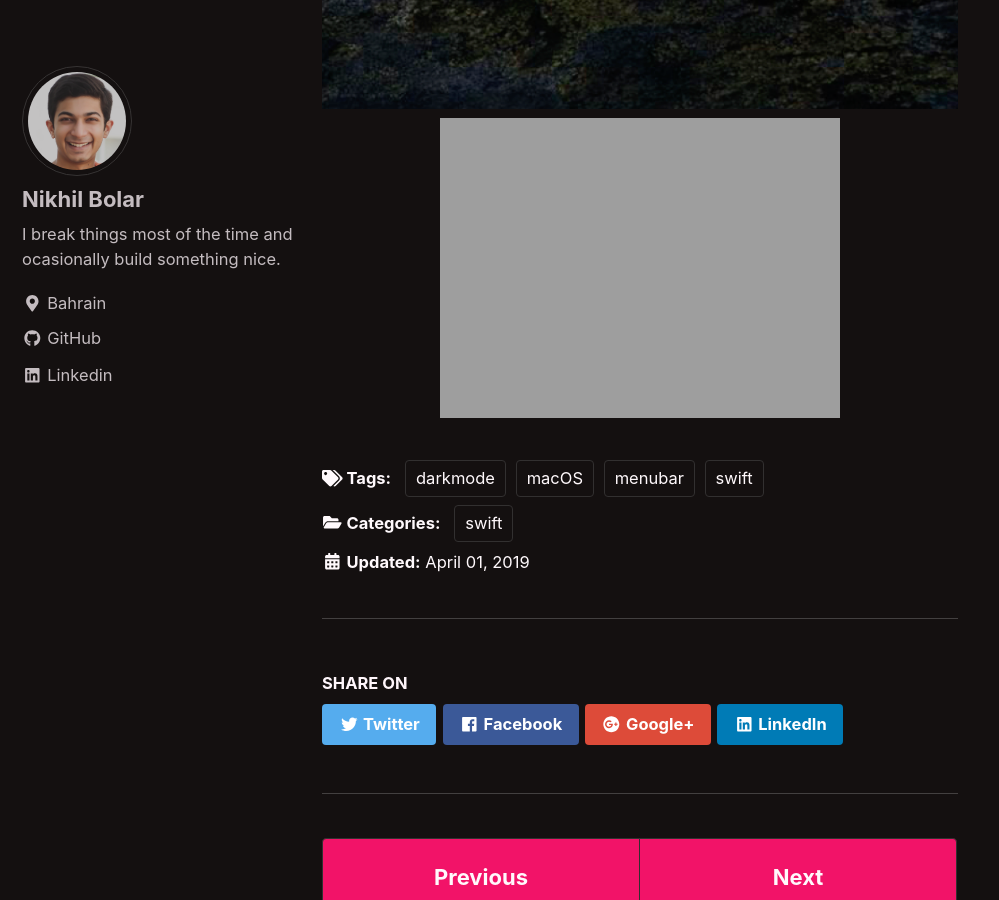
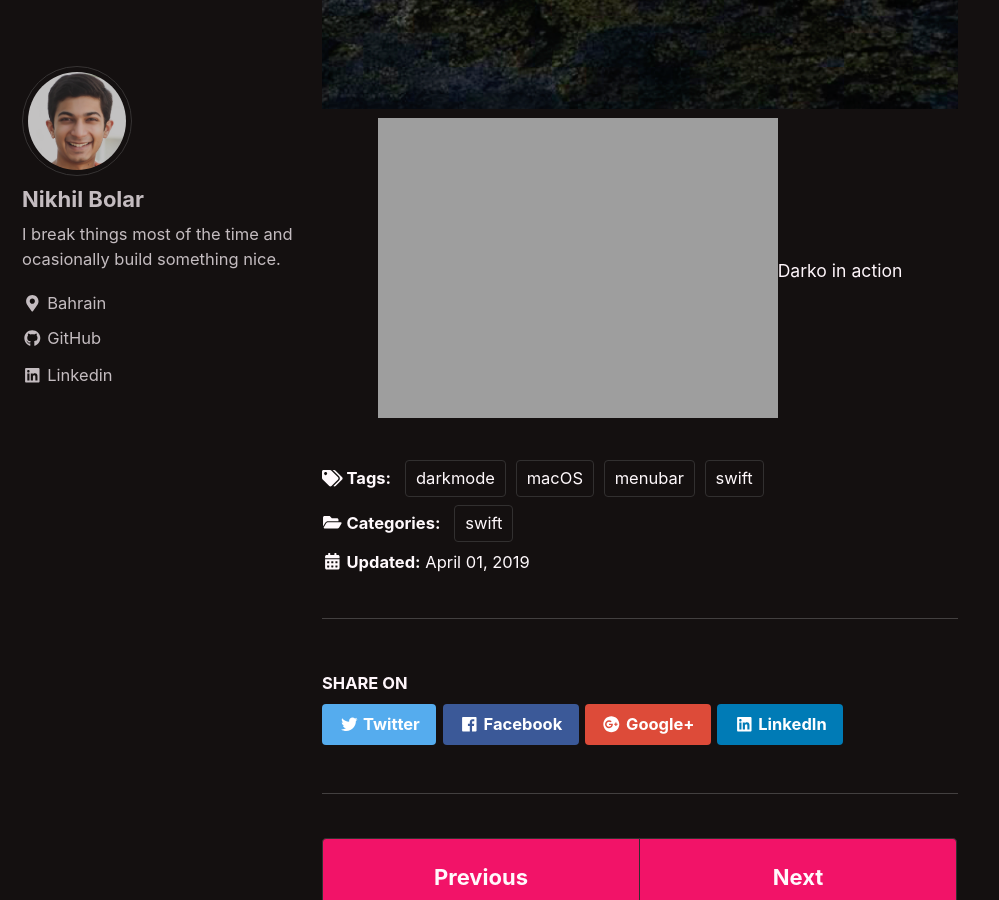
Before and after one commit to nbolar/nbolar.github.io, a Jekyll site: the page built from _posts/2019-04-01-darko.md, in a window 1280 px wide and 900 px high, scrolled down 1031 px. Shown: the whole window, without its empty margins (0-999 px from the left). Built offline with Jekyll 4.4.1, drawn with Linux system fonts in a browser that asks for light colours; cached includes are drawn as plain includes.

Commit message:
Update 2019-04-01-darko.md

```diff
--- a/_posts/2019-04-01-darko.md
+++ b/_posts/2019-04-01-darko.md
@@ -16,4 +16,4 @@
 
 <div style="width:image width px; font-size:80%; text-align:center;"><img src="{{ site.url }}{{ site.baseurl }}/images/darko_screenshot.png" alt="Darko" width="width" height="height" style="padding-bottom:0.5em;" /></div>
 
-<div style="width:image width px; font-size:80%; text-align:center;"><img src="{{ site.url }}{{ site.baseurl }}/images/darko_gif.mov" alt="Darko" width="width" height="480" style="padding-bottom:0.5em;" /></div>
+<div style="width:image width px; font-size:80%; text-align:center;"><img src="{{ site.url }}{{ site.baseurl }}/images/darko_gif.mov" alt="Darko" width="width" height="480" style="padding-bottom:0.5em;" />Darko in action</div>
```
